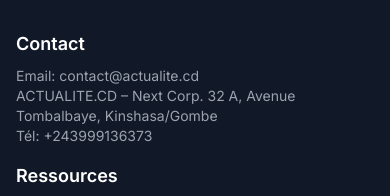
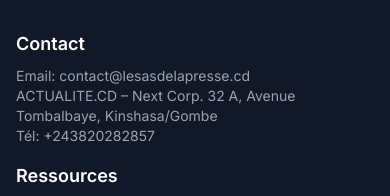
Before and after one commit to maximematabisi-netizen/AS-de-la-presse, a Next.js app: page /actualite/article/economie-rdc-croissance in a window 390 px wide. Shown: the part 1639-1835 px from the top of the page. Built offline with nearby package versions, Linux system fonts and the light colour scheme.

Commit message:
fix(ui): update contact info and improve article detail responsiveness

```diff
--- a/actualite/app/article/[slug]/page.tsx
+++ b/actualite/app/article/[slug]/page.tsx
@@ -149,7 +149,7 @@
 
   return (
     <div className="min-h-screen bg-white">
-      <div className="relative h-[60vh] min-h-[300px] bg-gray-900">
+      <div className="relative h-[45vh] sm:h-[55vh] md:h-[60vh] min-h-[280px] bg-gray-900">
         {article.image && (
           // plain img ensures any remote URL (Vercel Blob, external hosts) renders without Next's image domain whitelist
           <img src={article.image} alt={article.title} className="object-cover w-full h-full opacity-60" />
@@ -158,14 +158,14 @@
         <div className="absolute bottom-0 w-full py-8">
           <div className="max-w-4xl mx-auto px-4 sm:px-6 lg:px-8 text-white">
             <span className={`inline-block px-3 py-1 rounded-full text-sm font-semibold mb-4`}>{article.category}</span>
-            <h1 className="text-3xl md:text-4xl font-bold leading-tight mb-4">{article.title}</h1>
-            <p className="text-lg text-blue-100">{article.excerpt}</p>
+            <h1 className="text-2xl sm:text-3xl md:text-4xl lg:text-5xl font-bold leading-tight mb-3">{article.title}</h1>
+            <p className="text-base sm:text-lg text-blue-100">{article.excerpt}</p>
           </div>
         </div>
       </div>
 
-      <article className="max-w-4xl mx-auto px-4 sm:px-6 lg:px-8 py-12">
-        <div className="prose prose-lg max-w-none">
+      <article className="max-w-4xl mx-auto px-4 sm:px-6 lg:px-8 py-8 sm:py-12">
+        <div className="prose lg:prose-lg max-w-none">
           <div className="text-gray-800 space-y-6">
             {(article.content || '').split('\n').map((raw, i) => {
               const line = raw.trim();
@@ -226,7 +226,7 @@
       </article>
       {/* Author / publisher */}
       <div className="max-w-4xl mx-auto px-4 sm:px-6 lg:px-8 pb-8">
-        <div className="text-right text-sm text-gray-700 font-semibold">Publié par <span className="font-bold">{article.authorName || 'Rédaction'}</span></div>
+        <div className="text-center sm:text-right text-sm text-gray-700 font-semibold">Publié par <span className="font-bold">{article.authorName || 'Rédaction'}</span></div>
       </div>
       {related && related.length > 0 && (
         <section className="max-w-4xl mx-auto px-4 sm:px-6 lg:px-8 pb-12">
--- a/components/Footer.tsx
+++ b/components/Footer.tsx
@@ -138,9 +138,9 @@
             <div>
               <h3 className="text-lg font-semibold mb-2">Contact</h3>
               <address className="not-italic text-gray-400 text-sm">
-                Email: <a href="mailto:contact@actualite.cd" className="hover:text-white">contact@actualite.cd</a><br />
+                Email: <a href="mailto:contact@lesasdelapresse.cd" className="hover:text-white">contact@lesasdelapresse.cd</a><br />
                 ACTUALITE.CD – Next Corp. 32 A, Avenue Tombalbaye, Kinshasa/Gombe<br />
-                Tél: +243999136373
+                Tél: +243820282857
               </address>
             </div>
 
```
